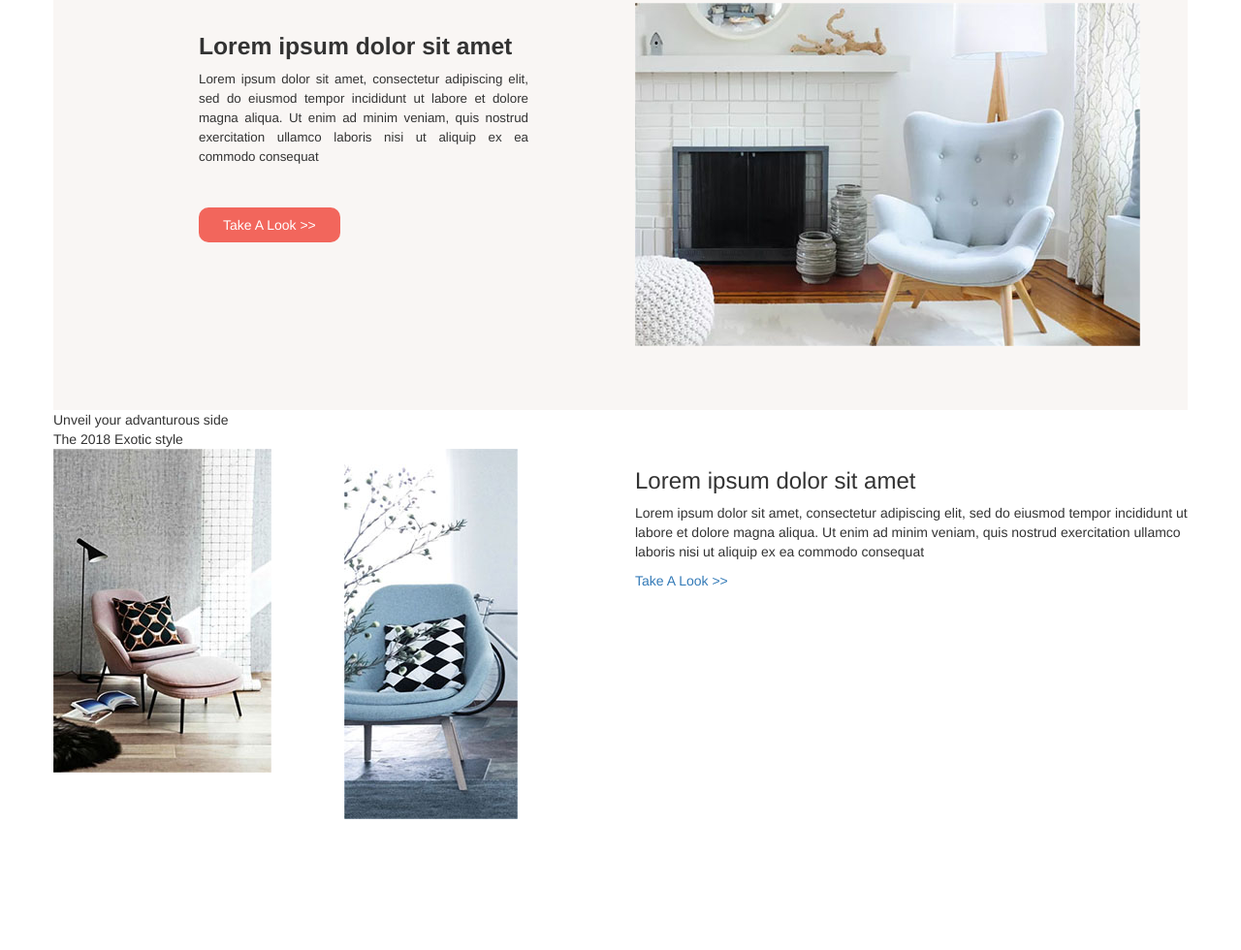
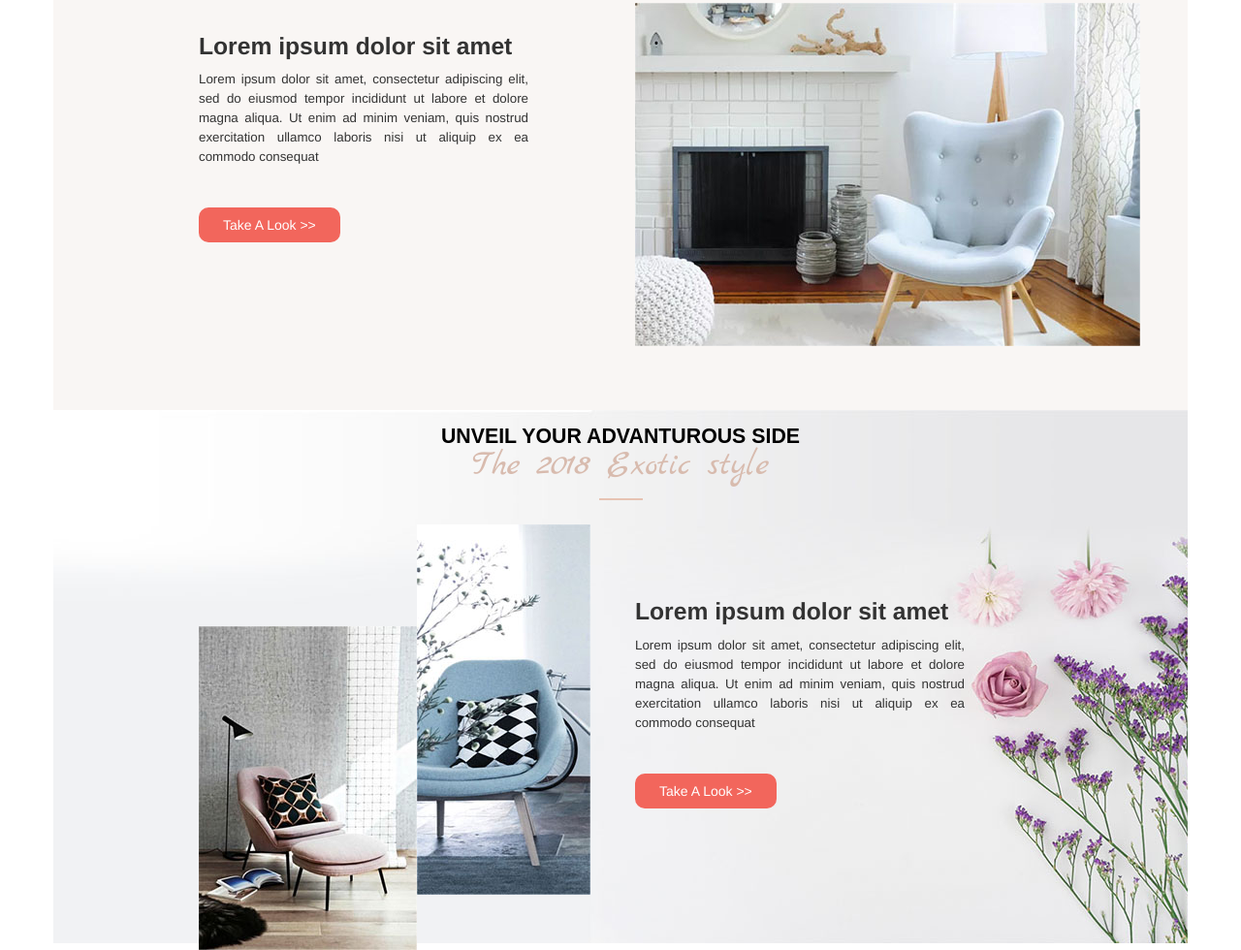
Before and after one commit to ThanhNguyen26/psd, a plain HTML site: page index.html in a window 1280 px wide. Shown: the part 1675-2655 px from the top of the page at 97% size. Before the commit the page ends 2520 px from the top, so only its background shows below. Drawn offline with Linux system fonts and the light colour scheme.

Commit message:
file css

```diff
--- a/css/style.css
+++ b/css/style.css
@@ -12,7 +12,8 @@ body{
 .header{
 	padding-top: 30px;
 }
-.header .logo img{
+.logo img{
+	display: block;
 	margin: auto;
 }
 .header .right{
@@ -330,28 +331,32 @@ body{
 	width: 515px;
 	height: 350px;
 }
-.wrap3 .wrap3-content{
+.wrap3-content{
 	margin-top: 100px;
 	margin-left: 150px;
 	width: 340px;
 	text-align: justify;
 }
-.wrap3 .wrap3-content .wrap3-content-sub h3{
+.wrap3-content .wrap3-content-sub h3{
 	font-weight: bold;
 	line-height: 29.6px;
 	font-size: 24.6667px;
 }
-.wrap3 .wrap3-content .wrap3-content-sub p{
+.wrap3-content .wrap3-content-sub p{
 	line-height: 20px;
 	font-size: 13.333px;
 }
-.wrap3 .link{
+.link{
 	margin-top: 50px;
 }
-.wrap3 .link a{
+.link a{
 	background-color: #F2665C;
 	border-radius: 10px;
 	padding: 10px 25px;
+	text-decoration: none;
+	color: white;
+}
+.link a:hover{
 	text-decoration: none;
 	color: white;
 }
@@ -415,3 +420,44 @@ body{
   width: 250px;
   height: 100px
 }*/
+
+
+.content{
+	text-transform: uppercase;
+	font-size: 21.3333px;
+	font-weight: bold;
+	font-family: Arial, Helvetica, sans-serif;
+	color: black;
+	line-height: 25.6px;
+	text-align: center;
+	margin-top: 15px;
+}
+.slogan{
+	font-size: 36px;
+	font-family: 'Marck Script', cursive;
+	color: #d8bbae;
+	line-height: 36px;
+	font-weight: 400px;
+	vertical-align: baseline;
+	text-align: center;
+	margin-bottom: 15px;
+}
+
+.wrap4{
+	background-image: url('../img/content3.jpg');
+	height: 550px;
+}
+.img-bot img{
+	padding-left: 150px;
+	padding-top: 130px;
+}
+.line{
+	border: 1px solid #e7c3b3;
+	margin: auto;
+	width: 45px;
+}
+
+.img-top img{
+	padding-top: 25px;
+	padding-left: 75px;
+}
```
